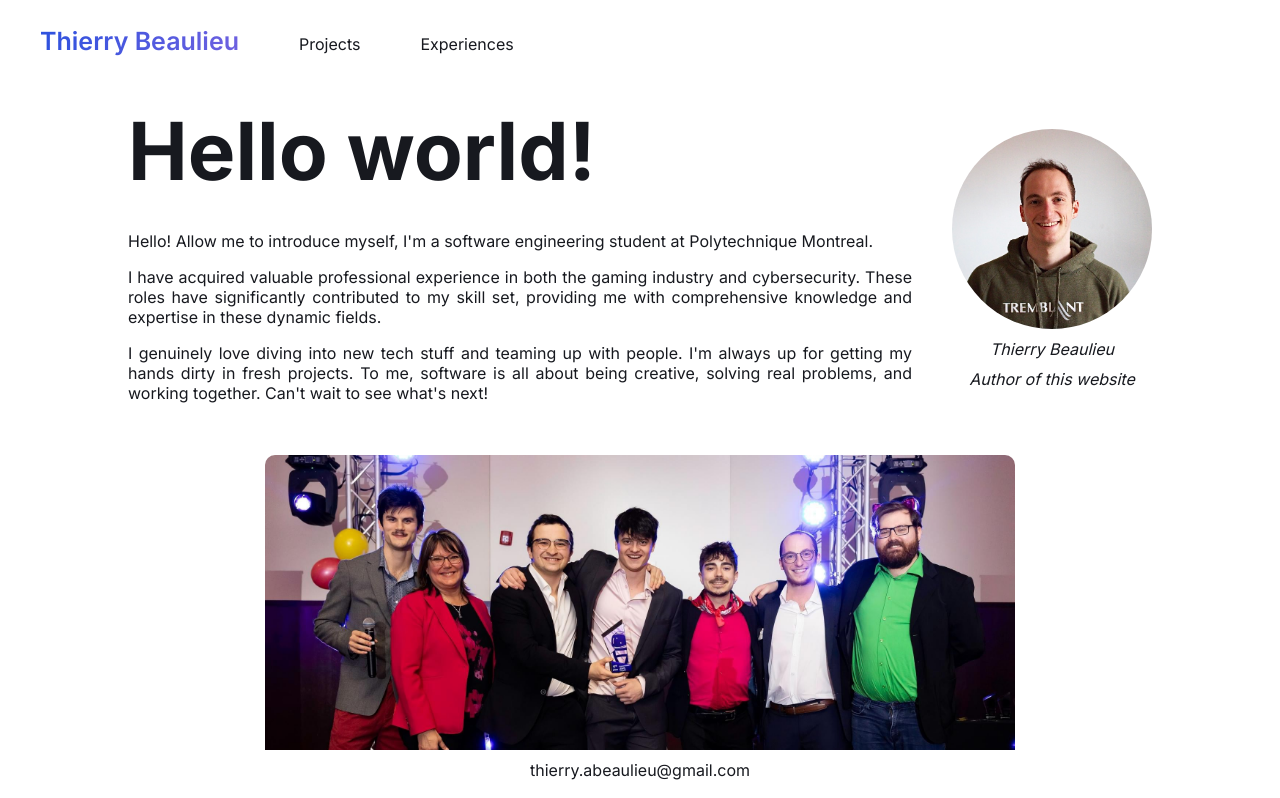
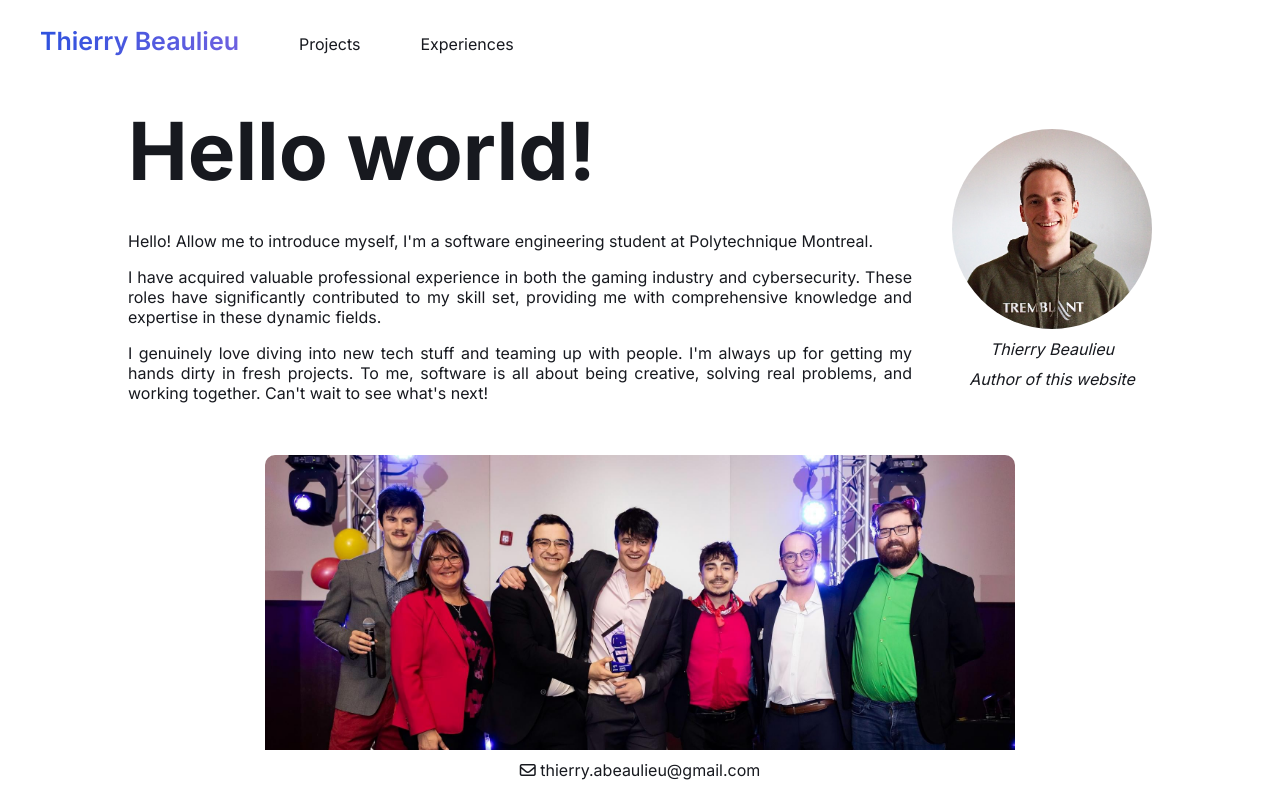
Before and after one commit to ThierryBeaulieu/ThierryBeaulieu, a React (Vite) app in the folder app/: page / in a window 1280 px wide. Shown: the top 798 px of the page. Built offline with nearby package versions, Linux system fonts and the light colour scheme.

Commit message:
add envelop icon

```diff
--- a/app/src/components/Footer.jsx
+++ b/app/src/components/Footer.jsx
@@ -4,7 +4,9 @@ function Footer() {
   return (
     <>
       <footer>
-        <a href='mailto:thierry.abeaulieu@gmail.com'>thierry.abeaulieu@gmail.com</a>
+        <a href='mailto:thierry.abeaulieu@gmail.com'>
+          <i className='fa-regular fa-envelope'></i> thierry.abeaulieu@gmail.com
+        </a>
       </footer>
     </>
   );
```
